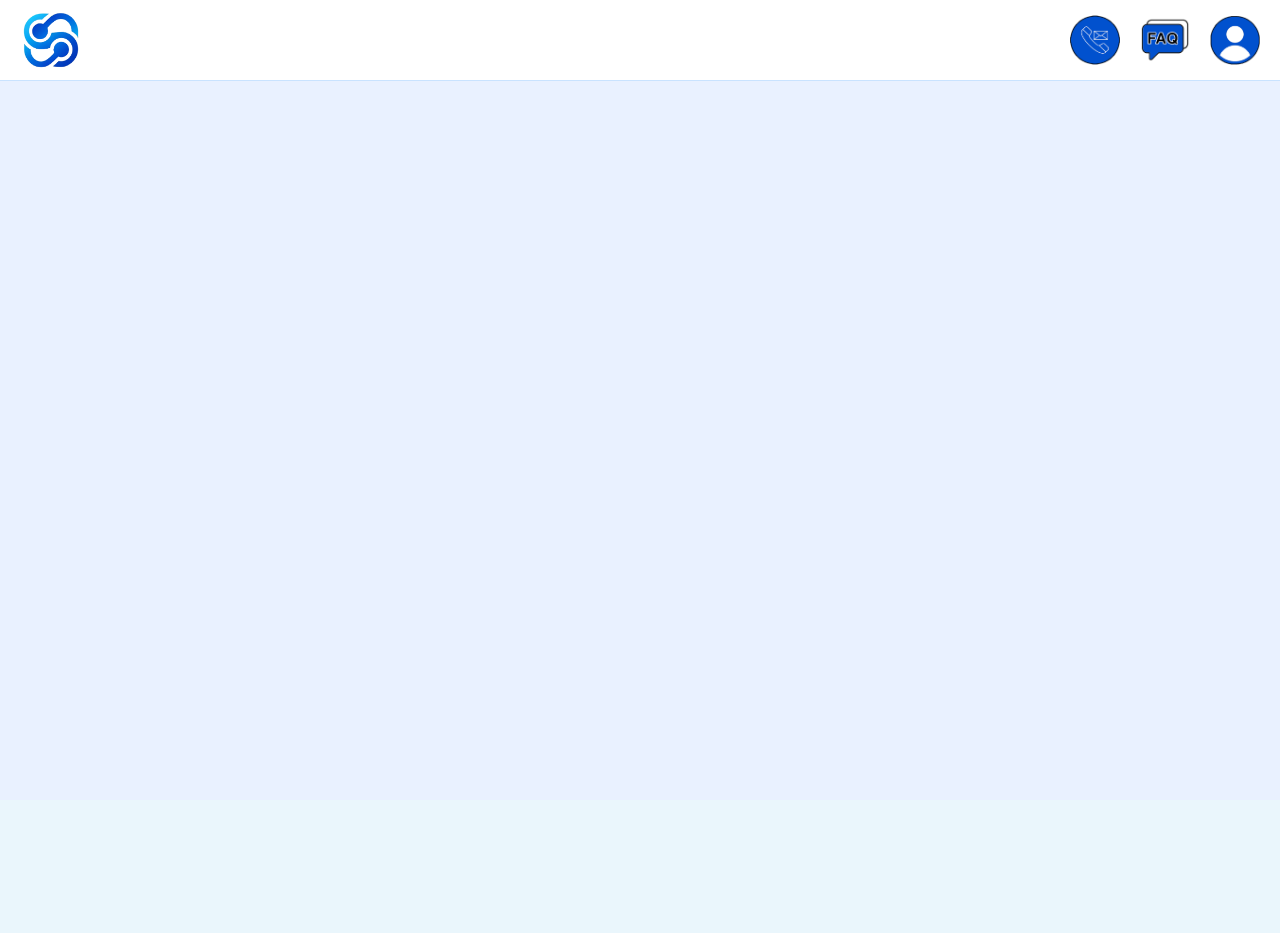
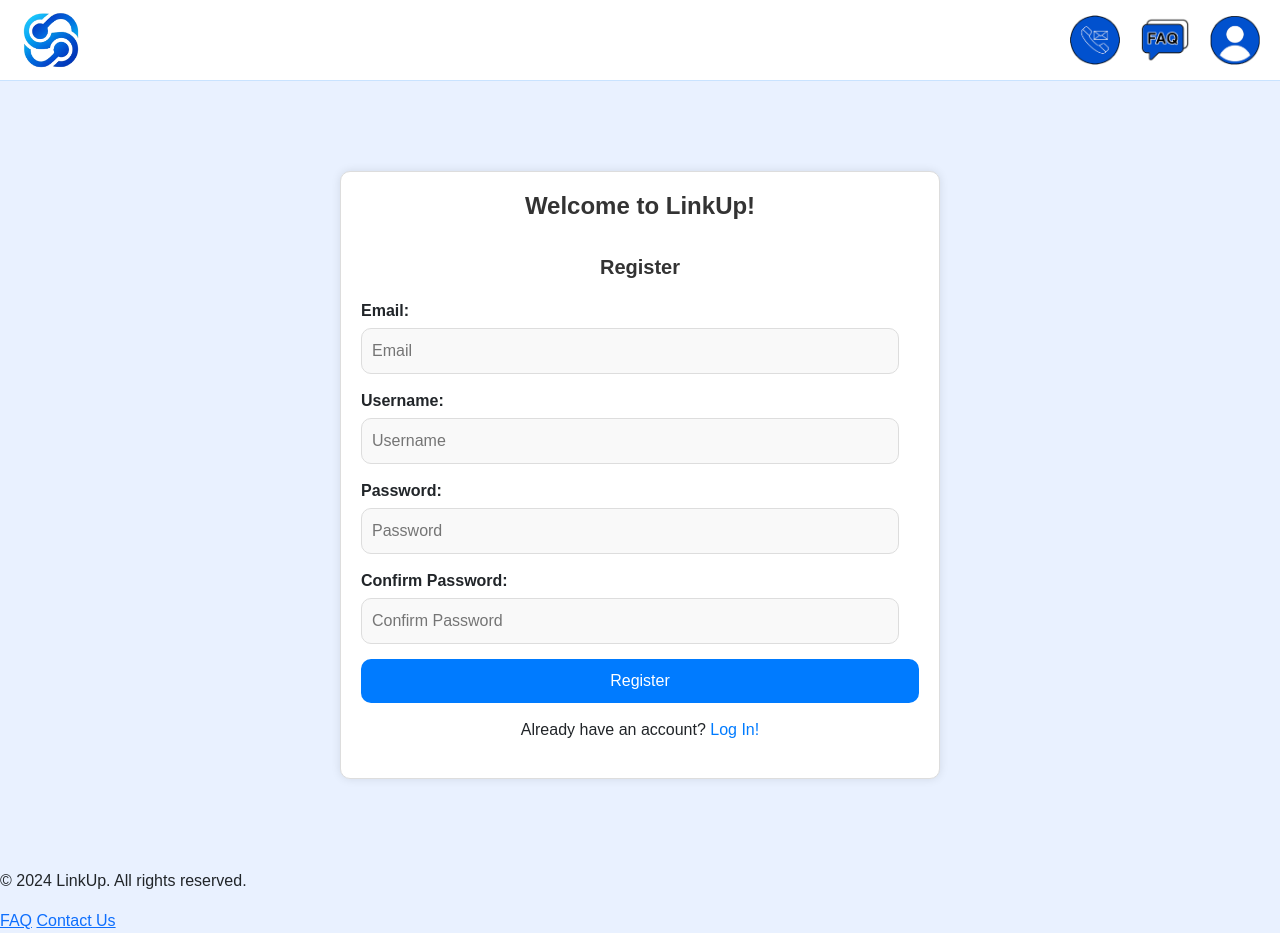
Before and after one commit to DeaconMizzi/LinkUp, a PHP site: page /register.php in a window 1280 px wide. Before the commit the page ends 81 px from the top, so only its background shows below. Run offline with PHP 8.4, Linux system fonts and the light colour scheme; some libraries are stand-ins or nearby versions.

Commit message:
Authentication Pages
Login, Register

```diff
--- a/assets/css/styles.css
+++ b/assets/css/styles.css
@@ -1,10 +1,24 @@
+/* General styles */
 body {
     font-family: Arial, sans-serif;
     margin: 0;
     padding: 0;
     background-color: #e9f1ff;
+    display: flex;
+    flex-direction: column;
+    min-height: 100vh;
 }
 
+/* Flex container for the page */
+.wrapper {
+    display: flex;
+    flex-direction: column;
+    flex: 1;
+}
+
+
+
+/* Header styles */
 header {
     display: flex;
     justify-content: space-between;
@@ -66,6 +80,7 @@ header {
     display: block;
 }
 
+/* Container styles */
 .outer-container {
     padding: 40px;
 }
@@ -185,6 +200,7 @@ header {
     height: 40px;
 }
 
+/* Profile container styles */
 .profile-container {
     max-width: 600px;
     margin: 50px auto;
@@ -272,18 +288,24 @@ header {
     background-color: #c82333;
 }
 
+/* Footer styles
 .footer-container {
     background-color: #333;
     color: #fff;
     padding: 20px;
     text-align: center;
     border-top: 1px solid #ddd;
+    position: fixed;
+    bottom: 0;
+    width: 100%;
+    height: 10%;
 }
 
 .footer-container p {
     margin: 0;
     padding: 0;
     font-size: 14px;
+
 }
 
 .footer-nav {
@@ -314,3 +336,78 @@ header {
     height: 20px;
     vertical-align: middle;
 }
+*/
+/* Sign-up and login container styles */
+.signup-container, .login-container {
+    max-width: 600px; /* Adjusted width */
+    margin: 50px auto;
+    padding: 20px;
+    background-color: #fff;
+    border-radius: 10px;
+    box-shadow: 0 0 10px rgba(0, 0, 0, 0.1);
+    border: 1px solid #ddd;
+    text-align: center;
+}
+
+.signup-container h2, .login-container h2 {
+    font-size: 24px;
+    margin-bottom: 10px;
+    color: #333;
+    font-weight: bold; /* Make bold */
+}
+
+.signup-container h3, .login-container h3 {
+    font-size: 20px;
+    margin-bottom: 20px;
+    color: #333;
+    font-weight: bold; /* Make bold */
+}
+
+.form-group {
+    margin-bottom: 15px;
+    text-align: left;
+}
+
+.form-group label {
+    display: block;
+    margin-bottom: 5px;
+    font-weight: bold;
+}
+
+.form-group input {
+    width: calc(100% - 20px);
+    padding: 10px;
+    border: 1px solid #ddd;
+    border-radius: 10px;
+    background-color: #f9f9f9;
+}
+
+.btn-register, .btn-login {
+    display: block;
+    width: 100%;
+    padding: 10px;
+    background-color: #007bff;
+    color: #fff;
+    border: none;
+    border-radius: 10px; /* Curved corners */
+    cursor: pointer;
+    font-size: 16px;
+    margin-top: 10px;
+}
+
+.btn-register:hover, .btn-login:hover {
+    background-color: #0056b3;
+}
+
+.signup-container p, .login-container p {
+    margin-top: 15px;
+}
+
+.signup-container p a, .login-container p a {
+    color: #007bff;
+    text-decoration: none;
+}
+
+.signup-container p a:hover, .login-container p a:hover {
+    text-decoration: underline;
+}
--- a/includes/footer.php
+++ b/includes/footer.php
@@ -1,3 +1,4 @@
+</body>
 <footer>
     <div class="footer-container">
         <p>&copy; 2024 LinkUp. All rights reserved.</p>
--- a/includes/header.php
+++ b/includes/header.php
@@ -26,10 +26,10 @@
                     <a href="profile.php">Profile</a>
                     <a href="login.php">Sign In</a>
                     <a href="register.php">Sign Up</a>
-                    <a href="logout.php">Logout</a>
+                    <a href="index.php">Logout</a>
                 </div>
             </li>
         </ul>
     </nav>
 </header>
-<main>
+<body>
--- a/register.php
+++ b/register.php
@@ -1,3 +1,34 @@
 <?php
 include 'includes/header.php';
 ?>
+
+<div class="outer-container">
+    <div class="container signup-container">
+        <h2>Welcome to LinkUp!</h2><br>
+        <h3>Register</h3>
+        <form action="register.php" method="post">
+            <div class="form-group">
+                <label for="email">Email:</label>
+                <input type="email" id="email" name="email" placeholder="Email" required>
+            </div>
+            <div class="form-group">
+                <label for="username">Username:</label>
+                <input type="text" id="username" name="username" placeholder="Username" required>
+            </div>
+            <div class="form-group">
+                <label for="password">Password:</label>
+                <input type="password" id="password" name="password" placeholder="Password" required>
+            </div>
+            <div class="form-group">
+                <label for="confirm_password">Confirm Password:</label>
+                <input type="password" id="confirm_password" name="confirm_password" placeholder="Confirm Password" required>
+            </div>
+            <button type="submit" class="btn-register">Register</button>
+        </form>
+        <p>Already have an account? <a href="login.php">Log In!</a></p>
+    </div>
+</div>
+
+<?php
+include 'includes/footer.php';
+?>
```
Also changed, not shown: login.php (+24 -0 lines).
